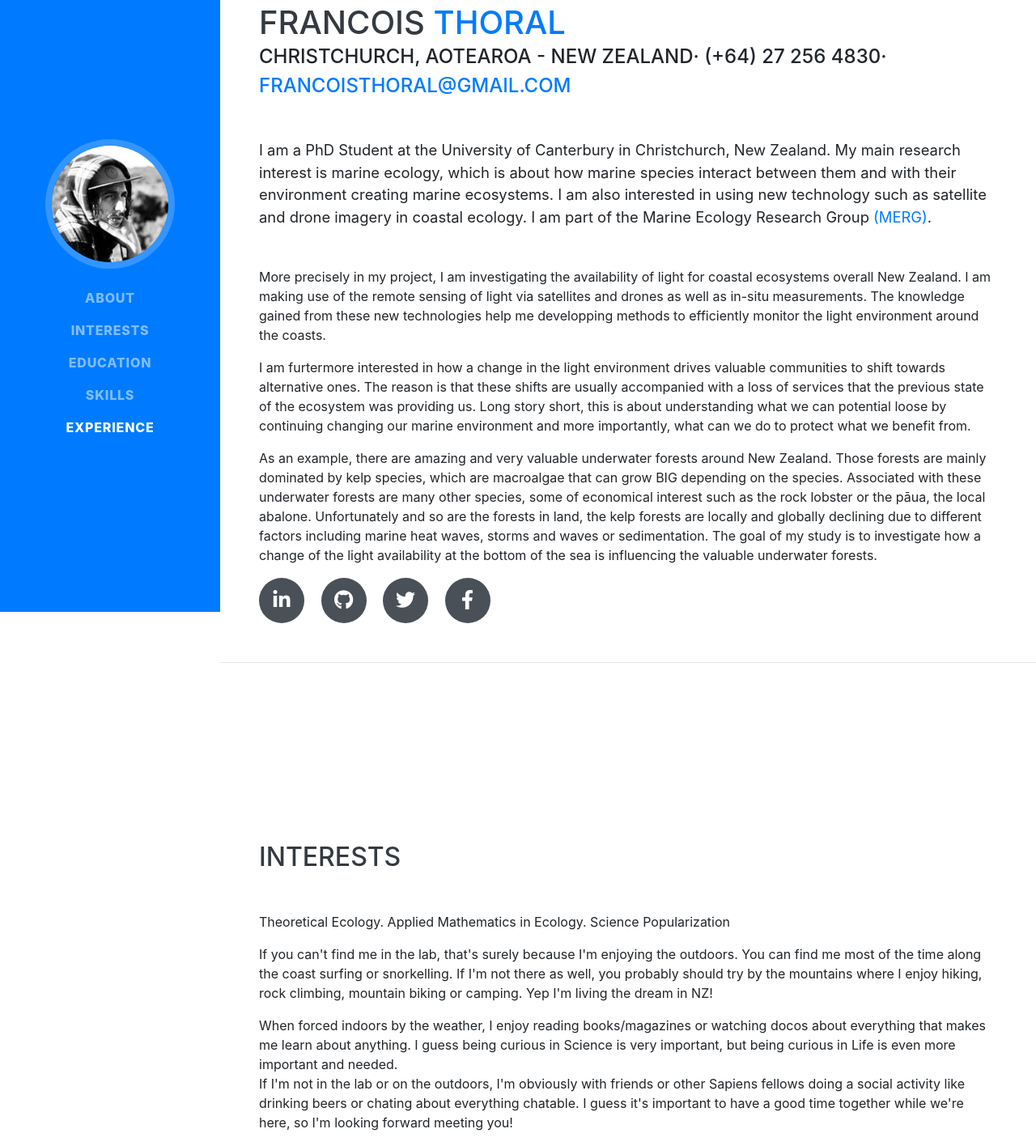
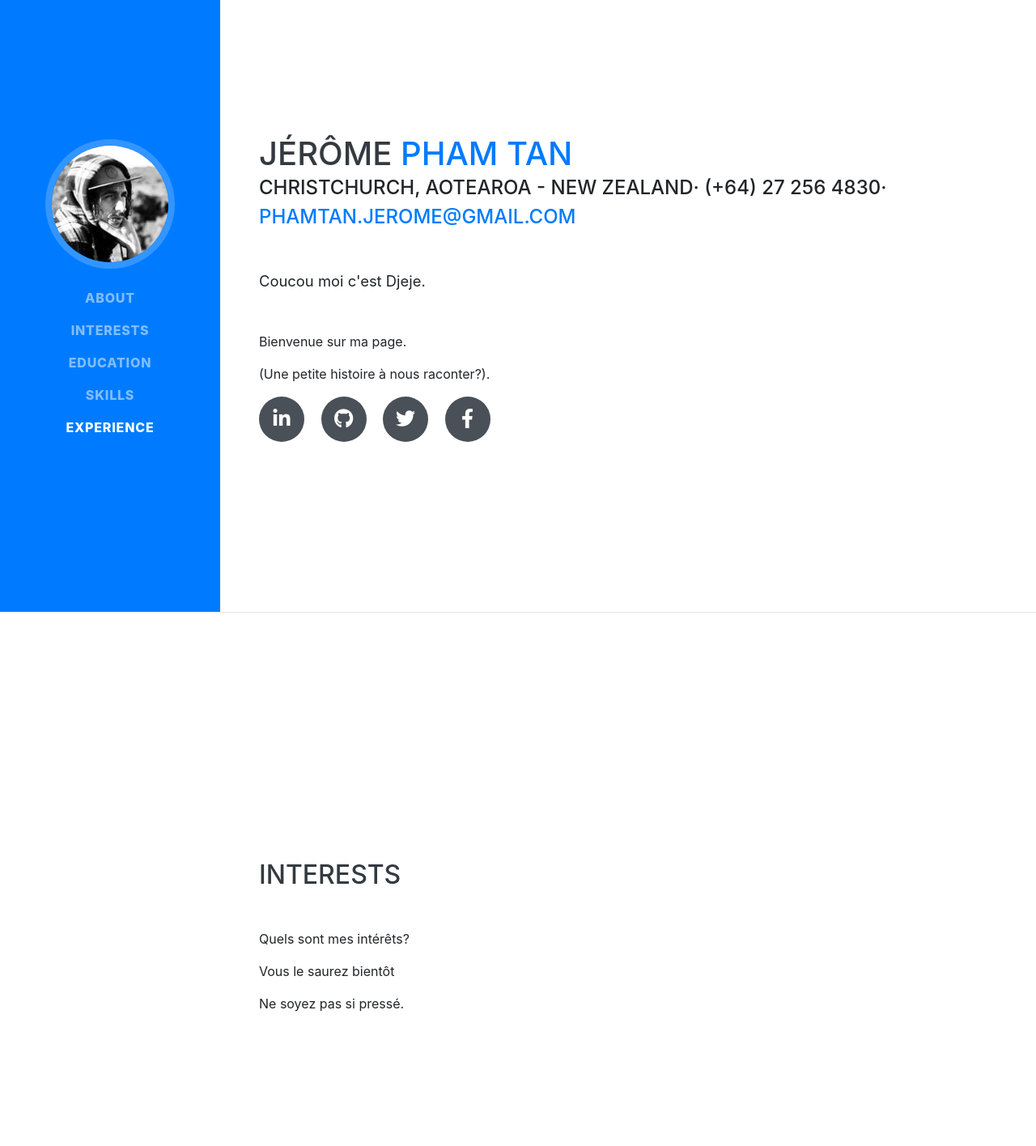
Before and after one commit to JeromePhamTan/JeromePhamTan.github.io, a website with bundled scripts: page index.html in a window 1280 px wide. Shown: the part 44-1460 px from the top of the page at 81% size. Built offline with nearby package versions, Linux system fonts and the light colour scheme; a web font is replaced by a local one.

Commit message:
Adapt text

```diff
--- a/index.html
+++ b/index.html
@@ -8,7 +8,7 @@
   <meta name="description" content="">
   <meta name="author" content="">
 
-  <title>Resume - F Thoral </title>
+  <title>Resume - J Pham-Tan </title>
 
   <!-- Bootstrap core CSS -->
   <link href="vendor/bootstrap/css/bootstrap.min.css" rel="stylesheet">
@@ -27,7 +27,7 @@
 
   <nav class="navbar navbar-expand-lg navbar-dark bg-primary fixed-top" id="sideNav">
     <a class="navbar-brand js-scroll-trigger" href="#page-top">
-      <span class="d-block d-lg-none">Francois Thoral</span>
+      <span class="d-block d-lg-none">Jérôme Pham Tan</span>
       <span class="d-none d-lg-block">
         <img class="img-fluid img-profile rounded-circle mx-auto mb-2" src="img/profile_me.jpg" alt="">
       </span>
@@ -60,21 +60,20 @@
 
     <section class="resume-section p-3 p-lg-5 d-flex align-items-center" id="about">
       <div class="w-100">
-        <h1 class="mb-0">Francois
-          <span class="text-primary">Thoral</span>
+        <h1 class="mb-0">Jérôme
+          <span class="text-primary">Pham Tan</span>
         </h1>
         <div class="subheading mb-5">Christchurch, Aotearoa - New Zealand· (+64) 27 256 4830·
-          <a href="francoisthoral@gmail.com">francoisthoral@gmail.com</a>
+          <a href="francoisthoral@gmail.com">phamtan.jerome@gmail.com</a>
         </div>
-          <p class="lead mb-5">I am a PhD Student at the University of Canterbury in Christchurch, New Zealand. My main research interest is marine ecology, which is about how marine species interact between them and with their environment creating marine ecosystems. I am also interested in using new technology such as satellite and drone imagery in coastal ecology. I am part of the Marine Ecology Research Group <a href="https://www.canterbury.ac.nz/science/schools-and-departments/biological-sciences/research/marine-ecology/">(MERG)</a>. </p>
-          <p class="mb-0"></p>More precisely in my project, I am investigating the availability of light for coastal ecosystems overall New Zealand. I am making use of the remote sensing of light via satellites and drones as well as in-situ measurements. The knowledge gained from these new technologies help me developping methods to efficiently monitor the light environment around the coasts. </p>
-          <p class="mb-0"></p>I am furtermore interested in how a change in the light environment drives valuable communities to shift towards alternative ones. The reason is that these shifts are usually accompanied with a loss of services that the previous state of the ecosystem was providing us. Long story short, this is about understanding what we can potential loose by continuing changing our marine environment and more importantly, what can we do to protect what we benefit from. </p>
-          <p class="mb-0"></p>As an example, there are amazing and very valuable underwater forests around New Zealand. Those forests are mainly dominated by kelp species, which are macroalgae that can grow BIG depending on the species. Associated with these underwater forests are many other species, some of economical interest such as the rock lobster or the p&#257ua, the local abalone. Unfortunately and so are the forests in land, the kelp forests are locally and globally declining due to different factors including marine heat waves, storms and waves or sedimentation. The goal of my study is to investigate how a change of the light availability at the bottom of the sea is influencing the valuable underwater forests. </p>
+          <p class="lead mb-5">Coucou moi c'est Djeje</a>. </p>
+          <p class="mb-0"></p>Bienvenue sur ma page. </p>
+          <p class="mb-0"></p> (Une petite histoire à nous raconter?). </p>
         <div class="social-icons">
           <a href="https://www.linkedin.com/in/fran%C3%A7ois-thoral-989805a9/">
             <i class="fab fa-linkedin-in"></i>
           </a>
-          <a href="https://github.com/FranToto">
+          <a href="https://github.com/JeromePhamTan">
             <i class="fab fa-github"></i>
           </a>
           <a href="#">
@@ -92,14 +91,11 @@
     <section class="resume-section p-3 p-lg-5 d-flex align-items-center" id="interests">
       <div class="w-100">
         <h2 class="mb-5">Interests</h2>
-        <p>Theoretical Ecology. Applied Mathematics in Ecology. Science Popularization </p>
-        <p> If you can't find me in the lab, that's surely because I'm enjoying the outdoors. You can find me most of the time along the coast surfing or snorkelling. If I'm not there as well, you probably should try by the mountains where I enjoy hiking, rock climbing, mountain biking or camping. Yep I'm living the dream in NZ!</p>
-        <p class="mb-0">When forced indoors by the weather, I enjoy reading books/magazines or watching docos about everything that makes me learn about anything. I guess being curious in Science is very important, but being curious in Life is even more important and needed.</p>
-        <p class="mb-0">If I'm not in the lab or on the outdoors, I'm obviously with friends or other Sapiens fellows doing a social activity like drinking beers or chating about everything chatable. I guess it's important to have a good time together while we're here, so I'm looking forward meeting you!</p>
+        <p> Quels sont mes intérêts? </p>
+        <p> Vous le saurez bientôt</p>
+        <p class="mb-0">Ne soyez pas si pressé.</p>
       </div>
     </section>
-
-    <iframe src="https://frantoto.shinyapps.io/HaurakiGulf_Ebed_Trends_Clustering/" width="100%" height="400px"></iframe>
 
     <hr class="m-0">
 
```
